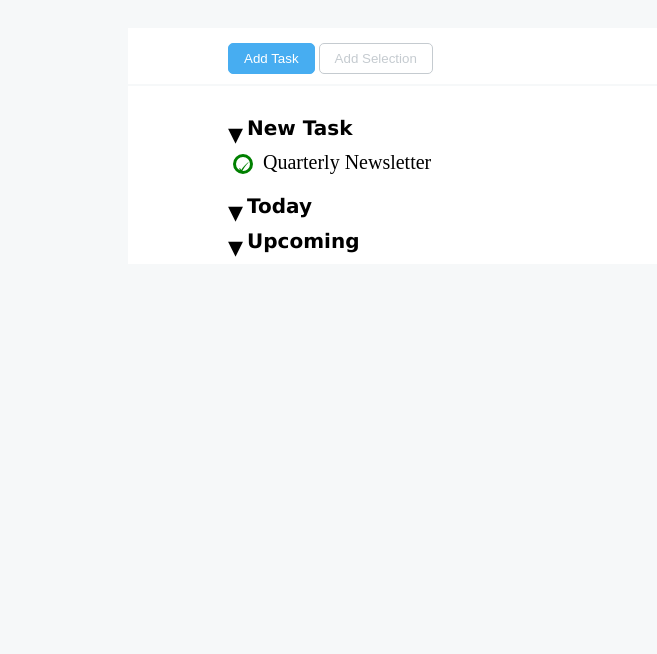
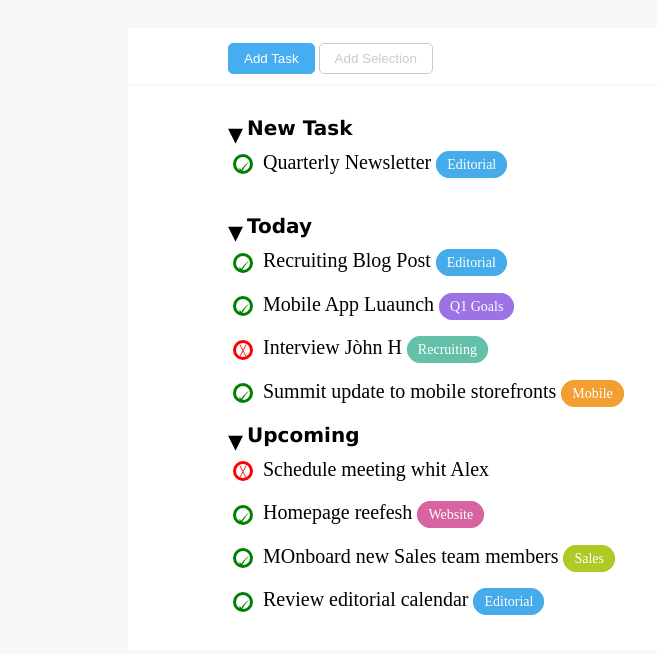
Before and after one commit to LorenzoVeropalumbo/html-css-toboolist, a plain HTML site: page index.html in a window 1280 px wide. Shown: the part 122-776 px from the top of the page, without its empty margins (0-657 px from the left). Drawn offline with Linux system fonts and the light colour scheme.

Commit message:
ending main and exercise

```diff
--- a/css/style.css
+++ b/css/style.css
@@ -85,6 +85,10 @@ ul{
     vertical-align: top;
 }
 
+.li-margin{
+    margin-bottom: 20px;
+}
+
 .ul-setting{
     padding-left: 5px;
     font-size: 20px;
@@ -113,13 +117,81 @@ ul{
     color: green;
 }
 
+.cross{
+    font-size: 10px;
+    border-radius: 1px;
+    border-color: red;
+    border-style: solid;
+    margin-right: 10px;
+    width: 20px;
+    height: 20px;
+    display: inline-block;
+    border-radius: 50%;
+    text-align: center;
+    line-height: 15px;
+    vertical-align: middle;
+    color: red;
+}
+
 .bottom-list-padding{
     padding-bottom: 20px;
 }
 
+/* color box */
 .box{
+    font-size: 14px;
+    padding: 5px 10px;
+}
+.box-color-blu{
+
+    border-radius: 20px;
+    border: 1px solid #45abea;
+    background-color: #45abea;
+    color: white;
 
 }
-.box-color{
+
+.box-color-purple{
+
+    border-radius: 20px;
+    border: 1px solid #9c72e4;
+    background-color: #9c72e4;
+    color: white;
 
 }
+
+.box-color-green{
+
+    border-radius: 20px;
+    border: 1px solid #64c0a9;
+    background-color: #64c0a9;
+    color: white;
+
+}
+
+.box-color-orange{
+
+    border-radius: 20px;
+    border: 1px solid #f29e33;
+    background-color: #f29e33;
+    color: white;
+
+}
+
+.box-color-magenta{
+
+    border-radius: 20px;
+    border: 1px solid #d863a1;
+    background-color: #d863a1;
+    color: white;
+
+}
+
+.box-color-yellow{
+
+    border-radius: 20px;
+    border: 1px solid #b0c926;
+    background-color: #b0c926;
+    color: white;
+
+}
--- a/index.html
+++ b/index.html
@@ -38,7 +38,7 @@
                         <span class="triangle">&#9662;</span>
                         <span class="list-start">New Task</span>
                         <ul class="ul-setting">
-                            <li><span class="checkmark">&#128504;</span>Quarterly Newsletter <span class="box box-color"></span></li>
+                            <li class="li-margin"><span class="checkmark">&#128504;</span>Quarterly Newsletter <span class="box box-color-blu">Editorial</span></li>
                         </ul>
                     </li>
 
@@ -46,23 +46,29 @@
                          <!-- Second part -->
                         <span class="triangle">&#9662;</span>
                         <span class="list-start">Today</span>
+                        <ul class="ul-setting">
+                            <li class="li-margin"><span class="checkmark">&#128504;</span>Recruiting Blog Post <span class="box box-color-blu">Editorial</span></li>
+                            <li class="li-margin"><span class="checkmark">&#128504;</span>Mobile App Luaunch <span class="box box-color-purple">Q1 Goals</span></li>
+                            <li class="li-margin"><span class="cross">&#x2573;</span>Interview Jòhn H <span class="box box-color-green">Recruiting</span></li>
+                            <li class="li-margin"><span class="checkmark">&#128504;</span>Summit update to mobile storefronts <span class="box box-color-orange">Mobile</span></li>
+                        </ul>
                     </li>
 
                     <li>
                          <!-- Third part -->
                         <span class="triangle">&#9662;</span>
                         <span class="list-start">Upcoming</span>
+                        <ul class="ul-setting">
+                            <li class="li-margin"><span class="cross">&#x2573;</span>Schedule meeting whit Alex </li>
+                            <li class="li-margin"><span class="checkmark">&#128504;</span>Homepage reefesh <span class="box box-color-magenta">Website</span></li>
+                            <li class="li-margin"><span class="checkmark">&#128504;</span>MOnboard new Sales team members <span class="box box-color-yellow">Sales</span></li>
+                            <li class="li-margin"><span class="checkmark">&#128504;</span>Review editorial calendar <span class="box box-color-blu">Editorial</span></li>
+                        </ul>
                     </li>
                 </ul>
+                <br>
             </div>
-
         </div>
-
-
-
-
     </main>
-
-
 </body>
 </html>
```
